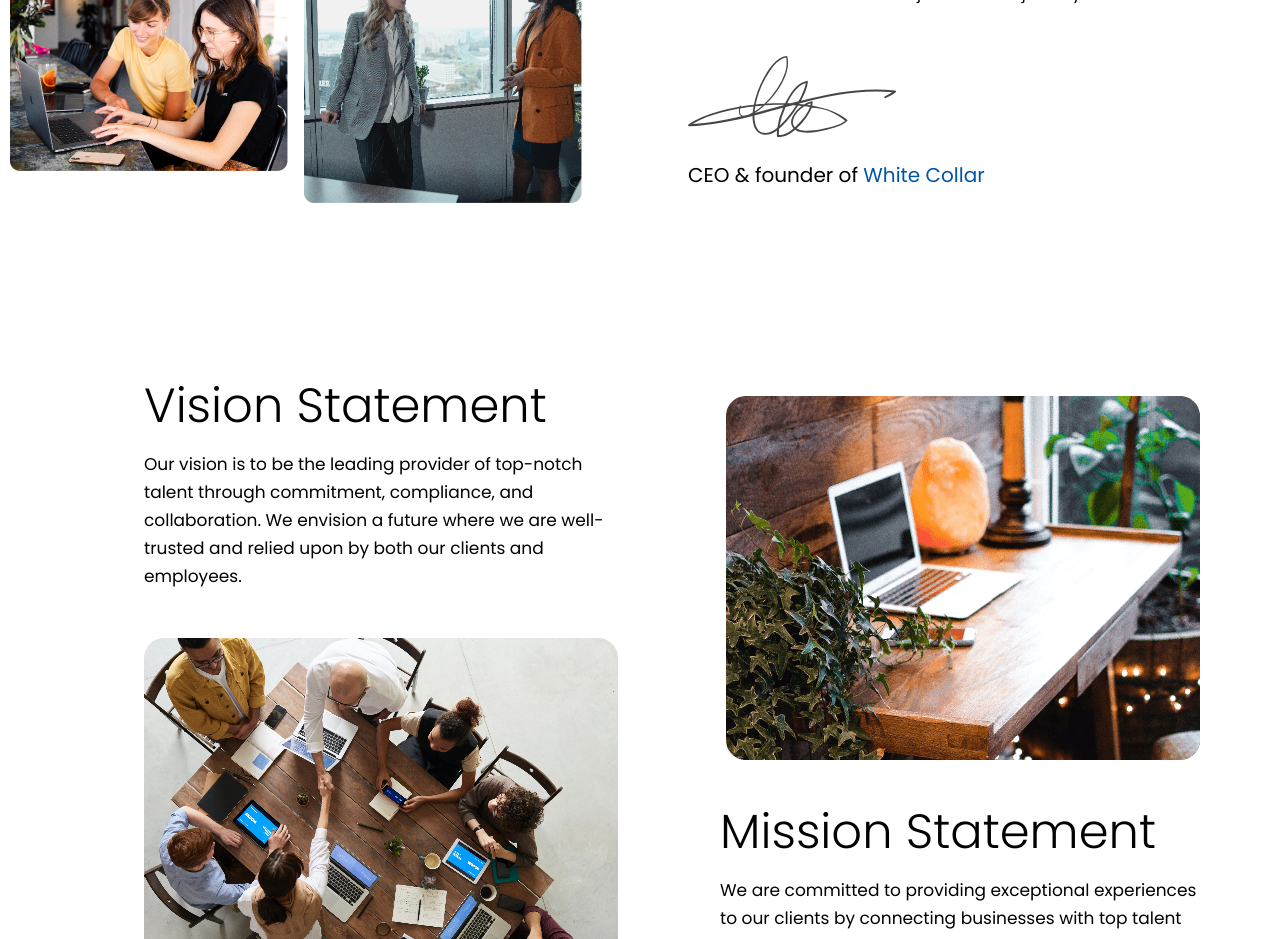
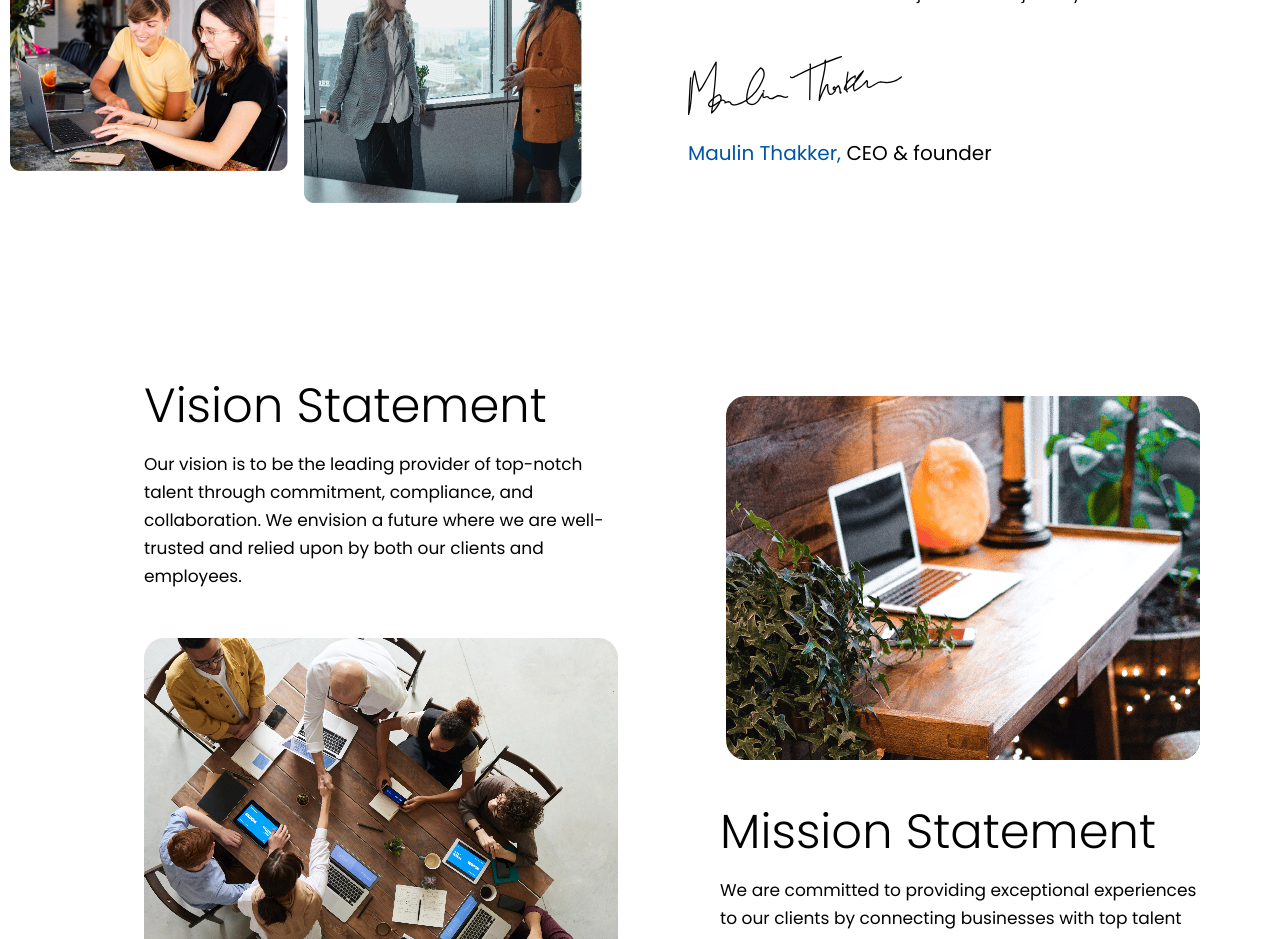
Before and after one commit to tusharkc/whiteCollarTech, a React (Vite) app: page /about-us in a window 1280 px wide. Shown: the part 1040-1979 px from the top of the page. Built offline with nearby package versions, Linux system fonts and the light colour scheme.

Commit message:
added fixes to ,env file and founder sign

```diff
--- a/src/features/AboutUs/Components/WCStory/WCStory.jsx
+++ b/src/features/AboutUs/Components/WCStory/WCStory.jsx
@@ -46,8 +46,8 @@ const WCStory = () => {
               <img src={ceoSignature} />
 
               <p className="text-xl mt-6">
-                CEO & founder of
-                <span className="text-[#0055A5]"> White Collar</span>
+                <span className="text-[#0055A5]"> Maulin Thakker, </span>
+                CEO & founder
               </p>
             </div>
           </div>
```
Also changed, not shown: src/assets/images/founderSIgnature.svg, 1 other file (tests, documents, lock files or other folders).
